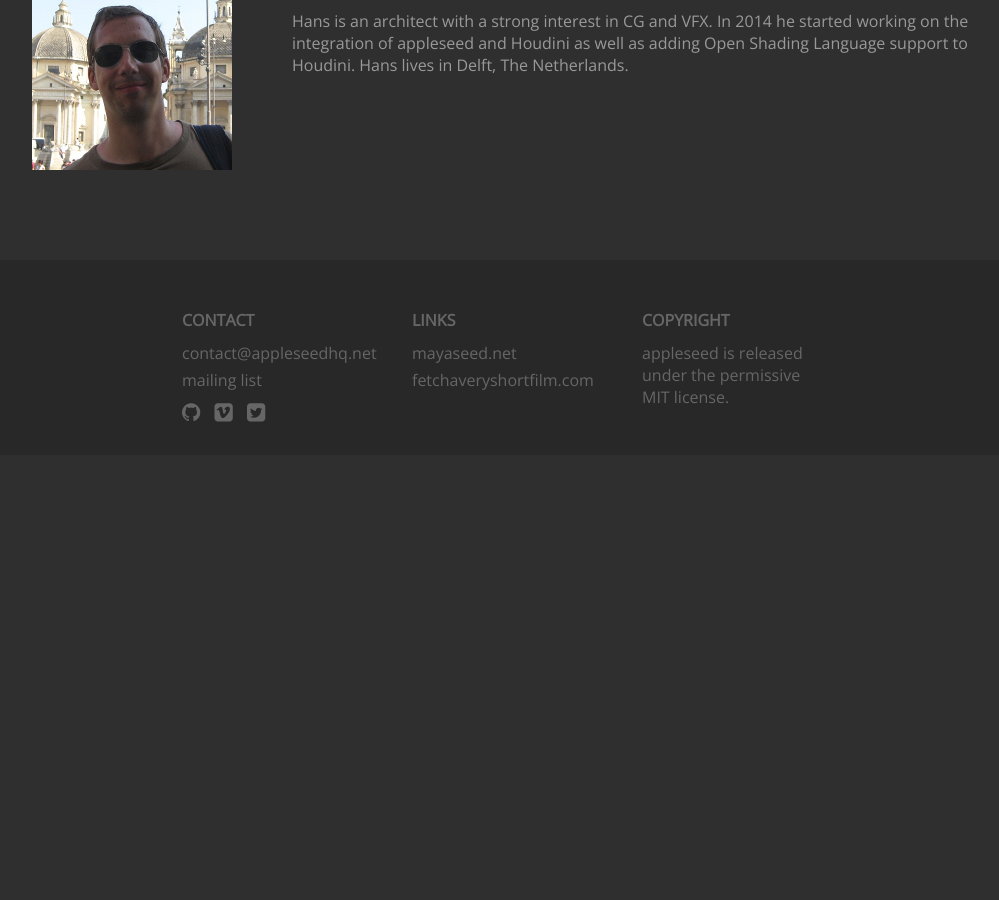
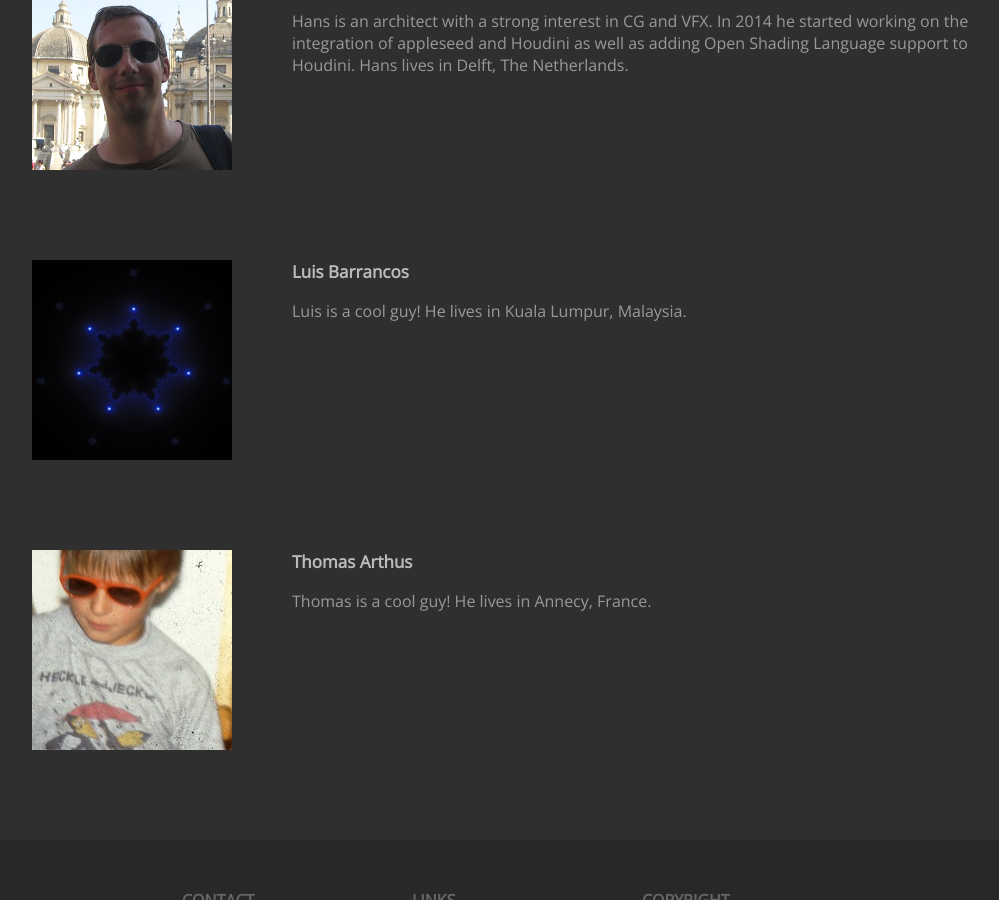
Before and after one commit to appleseedhq/appleseedhq.github.io, a Jekyll site: the page built from team.md, in a window 1280 px wide and 900 px high, scrolled down 1730 px. Shown: the whole window, without its empty margins (128-1127 px from the left). Built offline with Jekyll 4.4.1, drawn with Linux system fonts in a browser that asks for light colours; nearby versions of some CDN libraries; before the commit the page ends 2185 px from its top, so only the background shows below that.

Commit message:
updated Team page.

```diff
--- a/_data/members.yml
+++ b/_data/members.yml
@@ -60,3 +60,15 @@
     Hans is an architect with a strong interest in CG and VFX. In 2014 he started working on the integration
     of appleseed and Houdini as well as adding Open Shading Language support to Houdini. Hans lives in Delft,
     The Netherlands.
+
+
+- name: Luis Barrancos
+  picture: luis_barrancos.jpg
+  bio: >
+    Luis is a cool guy! He lives in Kuala Lumpur, Malaysia.
+
+
+- name: Thomas Arthus
+  picture: thomas_arthus.jpg
+  bio: >
+    Thomas is a cool guy! He lives in Annecy, France.
```
Also changed, not shown: img/luis_barrancos.jpg (added), img/thomas_arthus.jpg (added).
